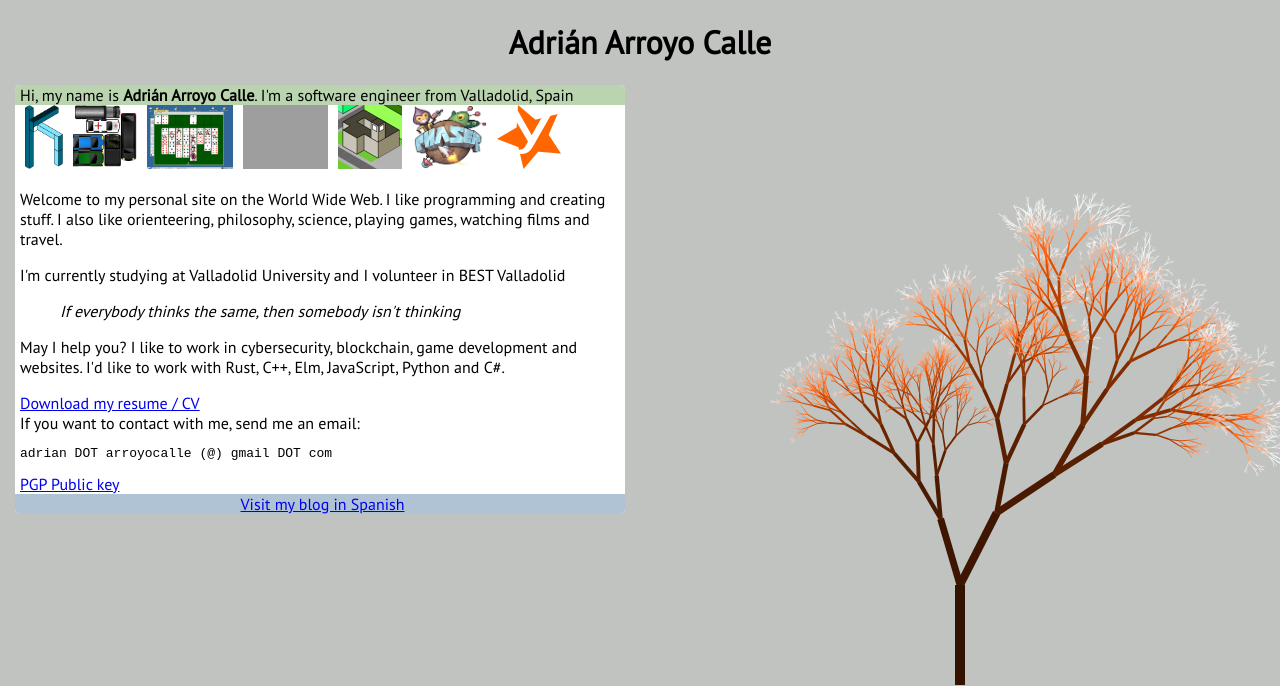
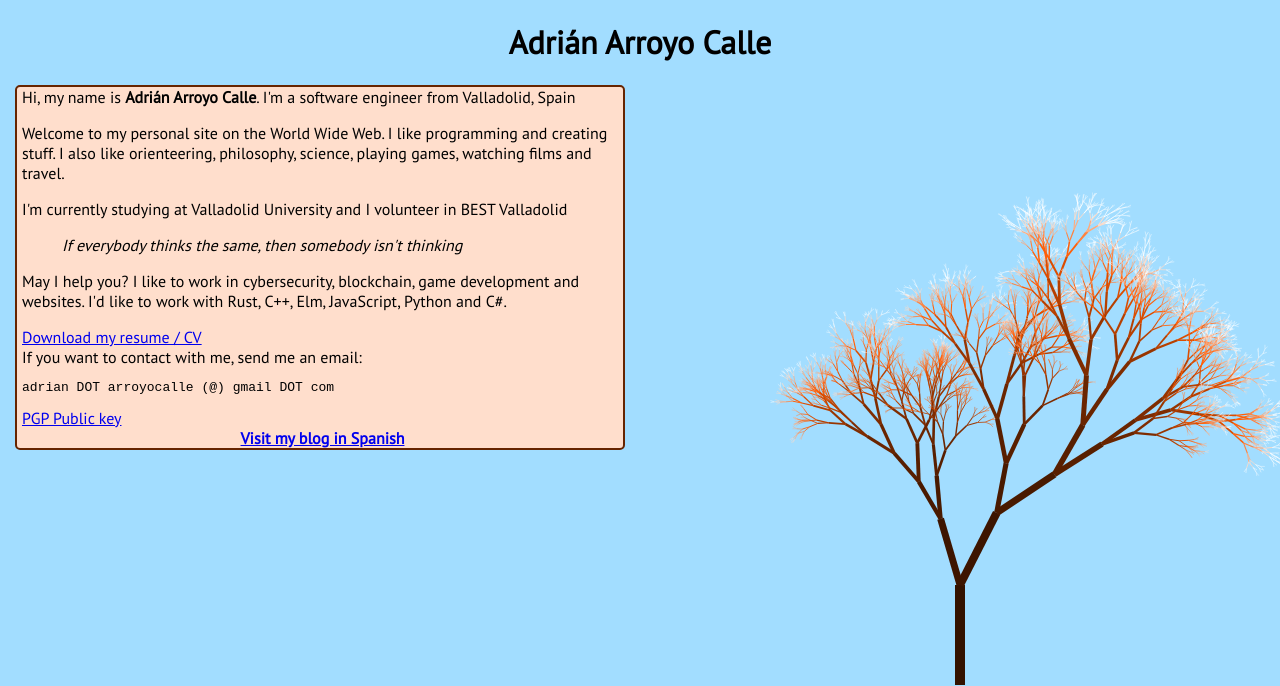
Before and after one commit to aarroyoc/adrianistan.eu, a plain HTML site: page index.html in a window 1280 px wide. Drawn offline with Linux system fonts and the light colour scheme; grey boxes are pictures that could not be loaded.

Commit message:
Background

```diff
--- a/index.html
+++ b/index.html
@@ -12,7 +12,7 @@
             <div class="text-container">
                 <div class="text">
                     <div class="top">Hi, my name is <strong>Adrián Arroyo Calle</strong>. I'm a software engineer from Valladolid, Spain</div>
-                    <div class="middle projects">
+                    <!-- <div class="middle projects">
                         <a href="http://adrianistan.eu/kovel"><img src="img/Kovel.png"></a>
                         <a href="https://play.google.com/store/apps/details?id=eu.adrianistan.anrokku"><img src="img/Anrokku.png"></a>
                         <a href="http://github.com/aarroyoc/SuperFreeCell"><img src="img/SuperFreeCell-2.png"></a>
@@ -20,7 +20,7 @@
                         <a href="https://blog.adrianistan.eu"><img src="favicon.png"></a>
                         <a href="http://www.phaser-hispano.gq"><img src="img/phaser.png"></a>
                         <a href="http://yayeyo.ga"><img src="img/yayeyo.png"></a>
-                    </div>
+                    </div> -->
                     <div class="middle">
                         <!-- TEXT -->
                         <p>Welcome to my personal site on the World Wide Web. I like programming and creating stuff. I also like orienteering, philosophy, science, playing games, watching films and travel.</p>
@@ -47,13 +47,13 @@
                 <canvas id="canvas"></canvas>
             </div>
         </div>
+        <script async src="tree.js"></script>
         <div class="adsense">
         <ins class="adsbygoogle"
         style="display:inline-block;width:728px;height:90px"
         data-ad-client="ca-pub-6944504853839360"
         data-ad-slot="4423145936"></ins>
         </div>
-        <script async src="tree.js"></script>
         <script async src="//pagead2.googlesyndication.com/pagead/js/adsbygoogle.js"></script>
 		<script>
 		  (function(i,s,o,g,r,a,m){i['GoogleAnalyticsObject']=r;i[r]=i[r]||function(){
--- a/main.css
+++ b/main.css
@@ -4,7 +4,8 @@ body{
     font-family: 'PT Sans', sans-serif;
     margin: 0;
     padding: 0;
-    background-color: rgb(193,195,193);
+    /*background-color: rgb(193,195,193);*/
+    background-color: rgb(162, 221, 255);
 }
 .title{
     text-align: center;
@@ -22,17 +23,19 @@ body{
     border-radius: 5px;
     margin-left: 15px;
     margin-right: 15px;
+    border-color: black;
+    border-width: 2px;
+    border-style: solid;
 }
 .top{
-    background-color: #bad4af;
     border-radius: 5px 5px 0px 0px;
     padding-left: 5px;
 }
 .end{
     text-align: center;
-    background-color: #afc3d4;
     border-radius: 0px 0px 5px 5px;
     padding-left: 5px;
+    font-weight: bold;
 }
 .middle{
     padding-left: 5px;
--- a/tree.js
+++ b/tree.js
@@ -5,7 +5,7 @@ var color;
 var colorList = [63,1,21,112,176,240,277,323];
 
 function $(id){
-    return document.getElementById(id);
+    return document.querySelector(id);
 }
 
 function rand(min,max){
@@ -40,13 +40,15 @@ function drawBranch(startX,startY,len,angle,branchWidth,hsl){
 }
 
 function main(){
-    var canvas = $("canvas");
+    var canvas = $("#canvas");
     canvas.width = window.innerWidth/2;
     canvas.height = window.innerHeight*3/4;
     ctx = canvas.getContext("2d");
     var width = window.innerWidth;
     var height = window.innerHeight;
     color = colorList[Math.floor(rand(0,colorList.length))];
+    $(".text").style.backgroundColor = "hsl("+color+",100%,90%)";
+    $(".text").style.borderColor = "hsl("+color+",100%,20%)";
     drawBranch(width/4,height*3/4,100,0,10,10);
 }
 
```
